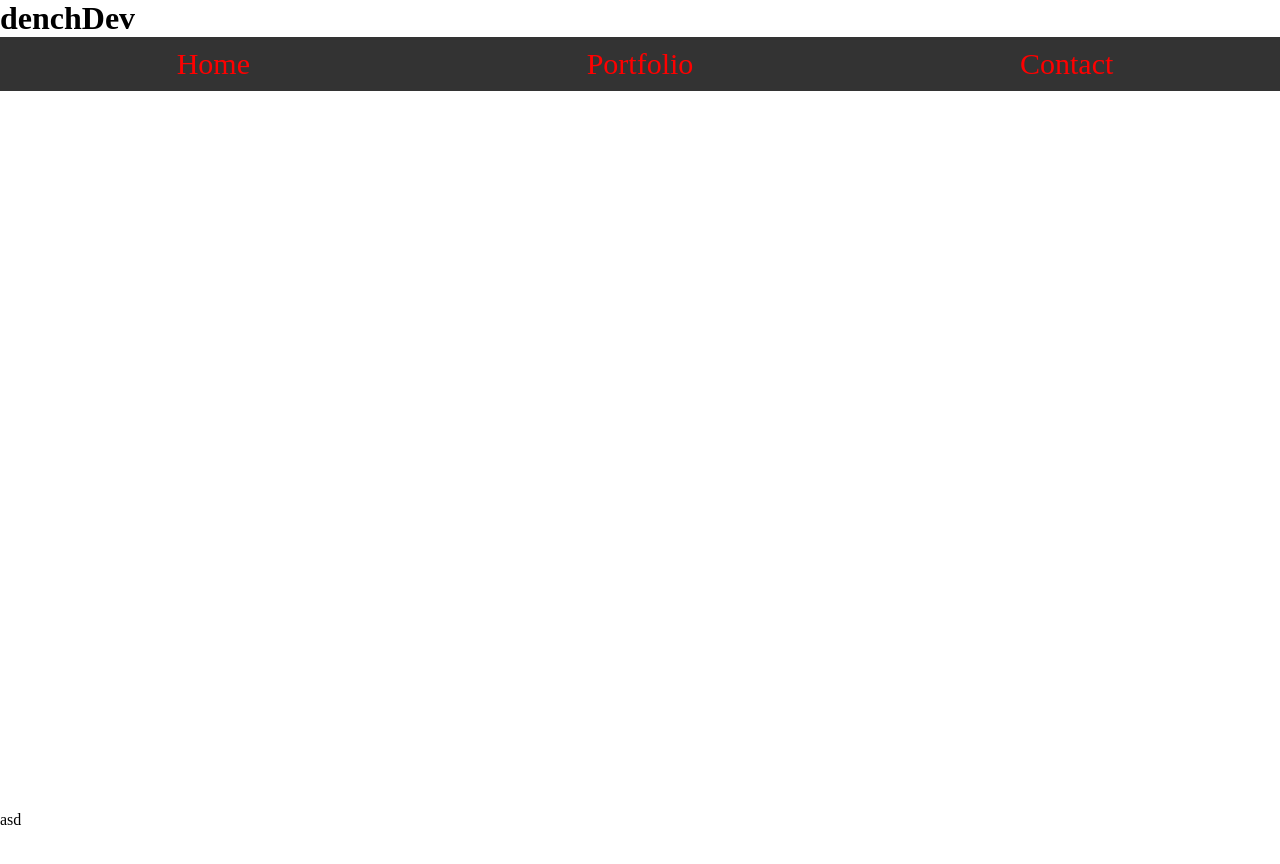
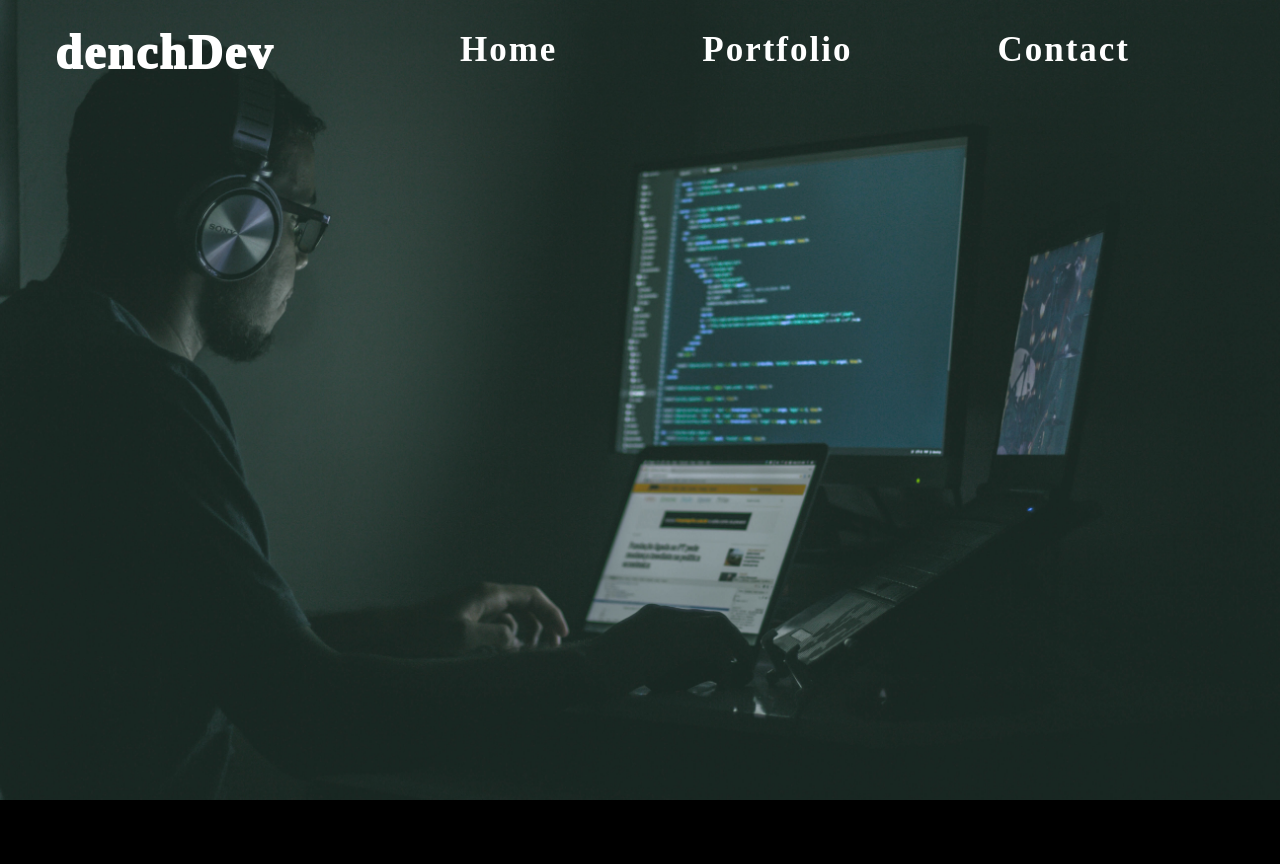
Before and after one commit to denisdenchev/Portfolio, a plain HTML site: page index.html in a window 1280 px wide. Shown: the top 864 px of the page. Drawn offline with Linux system fonts and the light colour scheme; a web font is replaced by a local one.

Commit message:
navbar finished

```diff
--- a/index.css
+++ b/index.css
@@ -1,51 +1,208 @@
+@import url('https://fonts.googleapis.com/css?family=Poppins 200,300,400,500,600,700,800,900&display=swap"');
+
 * {
   margin: 0;
   padding: 0;
   box-sizing: border-box;
 }
 
-nav {
-  background-color: #333;
+@media only screen and (min-width: 320px) {
+  body {
+    background: #000;
+    min-height: 200vh;
   }
 
-ul {
+  header {
+    position: fixed;
+    top: 0;
+    left: 0;
+    width: 100%;
+    display: flex;
+    flex-direction: column;
+    justify-content: space-evenly;
+    transition: 0.6s;
+    z-index: 10000;
+  }
+
+  header .logo {
+    position: relative;
+    font-weight: 700;
+    color: #fff;
+    text-decoration: none;
+    font-size: 2em;
+    letter-spacing: 2px;
+    transition: 0.6s;
+    padding: 5px 0 0 15px;
+  }
+
+  header ul {
+    position: relative;
     display: flex;
     justify-content: space-evenly;
-}
-
-li {
-  float: left;
-  list-style-type: none;
-  /* background-color: #333; */
+    align-items: center;
     width: 100%;
   }
 
-li a {
-  display: block;
-  color: red;
-  text-align: center;
-  font-size: 30px;
-  padding: 10px 16px;
-  text-decoration: none;
+  header ul li {
+    position: relative;
+    list-style: none;
+    font-size: 20px;
+    padding: 10px 0;
   }
 
-li a:hover {
-  background-color: #111;
+  header ul li a {
+    position: relative;
+    text-decoration: none;
+    margin: 0 15px;
+    color: #fff;
+    letter-spacing: 2px;
+    font-weight: 700;
+    transition: 0.6s;
   }
 
-div {
-  height: 90vh;
+  .banner {
+    position: relative;
+    width: 100%;
+    height: 100vh;
+    background: url(bck.jpg);
+    background-size: cover;
   }
 
-/* The sticky class is added to the navbar with JS when it reaches its scroll position */
-.sticky {
-  position: sticky;
-  background-color: red;
-  top: 0;
+  header.sticky {
+    padding: 5px 90px;
+    background: #fff;
+  }
+
+  header.sticky .logo {
+    padding: 0;
+    color: #000;
+  }
+
+  header.sticky ul {
+    position: relative;
+    display: flex;
+    justify-content: space-around;
+    align-items: center;
     width: 100%;
   }
 
-/* Add some top padding to the page content to prevent sudden quick movement (as the navigation bar gets a new position at the top of the page (position:fixed and top:0) */
-/* .sticky + .content {
-  padding-top: 60px;
-} */
+  header.sticky ul li a {
+    margin: 0 10px;
+    color: #000;
+  }
+}
+
+@media only screen and (min-width: 375px) {
+  header .logo {
+    padding: 5px 0 0 25px;
+  }
+
+  header.sticky .logo {
+    color: #000;
+    margin: 0 14px;
+  }
+
+  header.sticky ul {
+    position: relative;
+    display: flex;
+    justify-content: space-evenly;
+    align-items: center;
+    width: 100%;
+  }
+
+  header.sticky ul li a {
+    margin: 0 20px;
+  }
+}
+
+@media only screen and (min-width: 425px) {
+  header .logo {
+    padding: 5px 0 0 35px;
+  }
+
+  header.sticky .logo {
+    color: #000;
+    margin: 0 35px;
+  }
+
+  header.sticky ul {
+    position: relative;
+    display: flex;
+    justify-content: space-evenly;
+    align-items: center;
+    width: 100%;
+  }
+
+  header.sticky ul li a {
+    margin: 0 30px;
+  }
+}
+
+@media only screen and (min-width: 768px) {
+  header {
+    position: fixed;
+    top: 0;
+    left: 0;
+    width: 100%;
+    display: flex;
+    flex-direction: row;
+    justify-content: space-between;
+    align-items: center;
+    transition: 0.6s;
+    padding: 20px 20px;
+    z-index: 10000;
+  }
+
+  header ul li a {
+    font-size: 25px;
+    font-weight: 600;
+  }
+
+  header .logo {
+    padding: 0;
+  }
+
+  header.sticky {
+    padding: 5px 40px;
+    background: #fff;
+  }
+
+  header.sticky .logo {
+    color: #000;
+    margin: 0;
+  }
+
+  header.sticky ul {
+    position: relative;
+    display: flex;
+    justify-content: space-evenly;
+    align-items: center;
+    width: 100%;
+  }
+
+  header.sticky ul li a {
+    margin: 0 40px;
+  }
+}
+
+@media only screen and (min-width: 1024px) {
+  header ul,
+  header.sticky ul {
+    width: 75%;
+  }
+
+  header ul li a,
+  header.sticky ul li a {
+    font-size: 35px;
+    font-weight: 600;
+  }
+
+  header .logo,
+  header.sticky .logo {
+    font-weight: 1000;
+    font-size: 3em;
+    letter-spacing: 2px;
+    transition: 0.6s;
+    padding: 5px 0 0 35px;
+  }
+}
--- a/index.html
+++ b/index.html
@@ -4,28 +4,19 @@
     <meta charset="UTF-8" />
     <meta name="viewport" content="width=device-width, initial-scale=1.0" />
     <meta http-equiv="X-UA-Compatible" content="ie=edge" />
-    <title>D-Denchev</title>
+    <title>denchDev</title>
     <link rel="stylesheet" href="index.css" />
   </head>
   <body>
     <header>
-      <h1>denchDev</h1>
+      <a href="#" class="logo">denchDev</a>
+      <ul>
+        <li><a href="#home">Home</a></li>
+        <li><a href="#portfolio">Portfolio</a></li>
+        <li><a href="#contact">Contact</a></li>
+      </ul>
     </header>
-    <main>
-      <nav id="navbar">
-        <ul>
-          <li><a href="#home">Home</a></li>
-          <li><a href="#portfolio">Portfolio</a></li>
-          <li><a href="#contact">Contact</a></li>
-        </ul>
-      </nav>
-      <div id="home"></div>
-      <p>asd</p>
-      <div id="portfolio"></div>
-      <p>das</p>
-      <div id="contact"></div>
-      <p>wat</p>
-    </main>
-    <script src="index.js"></script>
+    <section class="banner"></section>
+    <script src="index.js" type="text/javascript"></script>
   </body>
 </html>
--- a/index.js
+++ b/index.js
@@ -1,32 +1,4 @@
-// // When the user scrolls the page, execute myFunction
-// // window.onscroll = function() {
-// //   myFunction();
-// // };
-
-// // Get the navbar
-// const navbar = document.getElementById("navbar");
-
-// // Get the offset position of the navbar
-// const sticky = navbar.offsetTop;
-
-// // Add the sticky class to the navbar when you reach its scroll position. Remove "sticky" when you leave the scroll position
-
-// const stickyNavbar = () => {
-//   window.pageYOffset >= sticky
-//     ? navbar.classList.add("sticky")
-//     : navbar.classList.remove("sticky");
-// };
-
-// window.onscroll(() => {
-//   stickyNavbar;
-// });
-
-const nav = document.querySelector("#nav");
-const topOfnav = nav.offsetTop;
-console.log(topOfnav);
-
-// const fixNav = () => {
-//   console.log(topOfnav, window.scrolly);
-// };
-
-// window.addEventListener("scroll", fixNav);
+window.addEventListener("scroll", () => {
+  const header = document.querySelector("header");
+  header.classList.toggle("sticky", window.scrollY > 0);
+});
```
Also changed, not shown: bck.jpg (added). Lines whose indentation alone changed are shown as unchanged.
